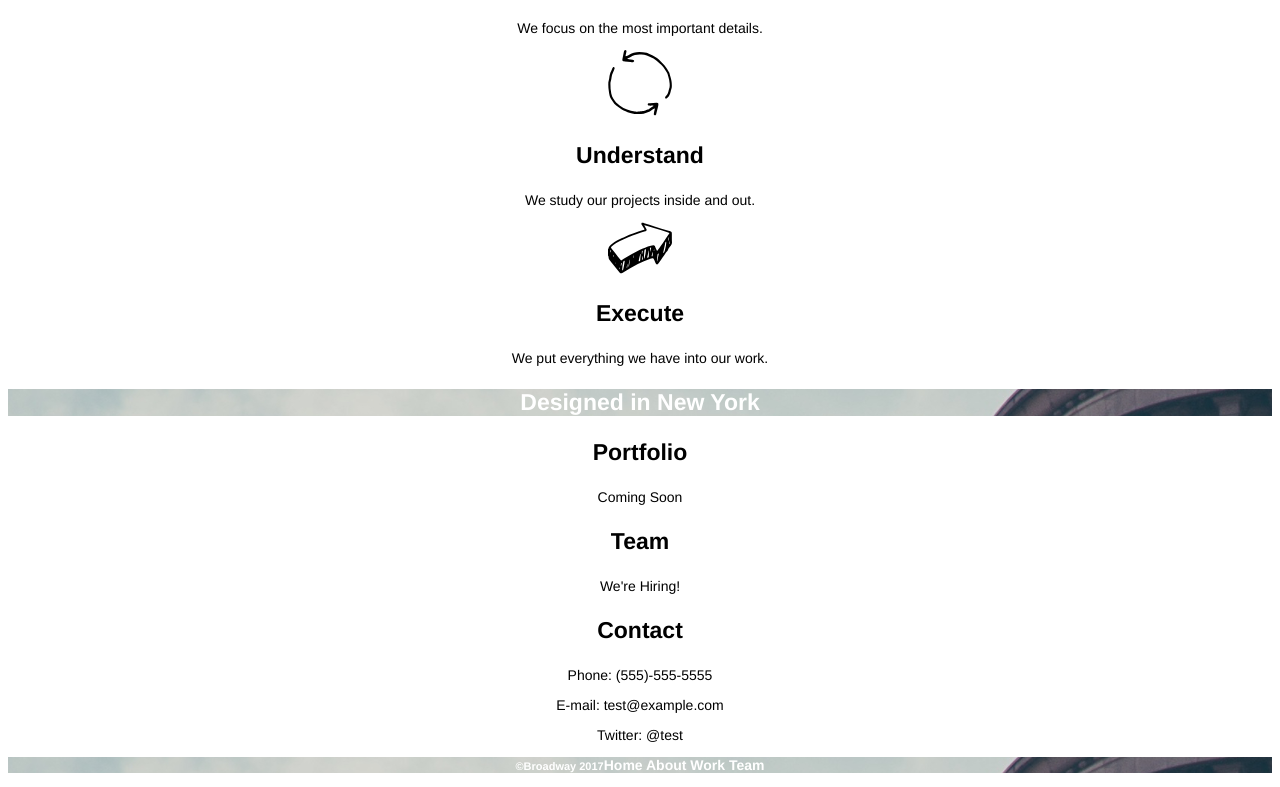
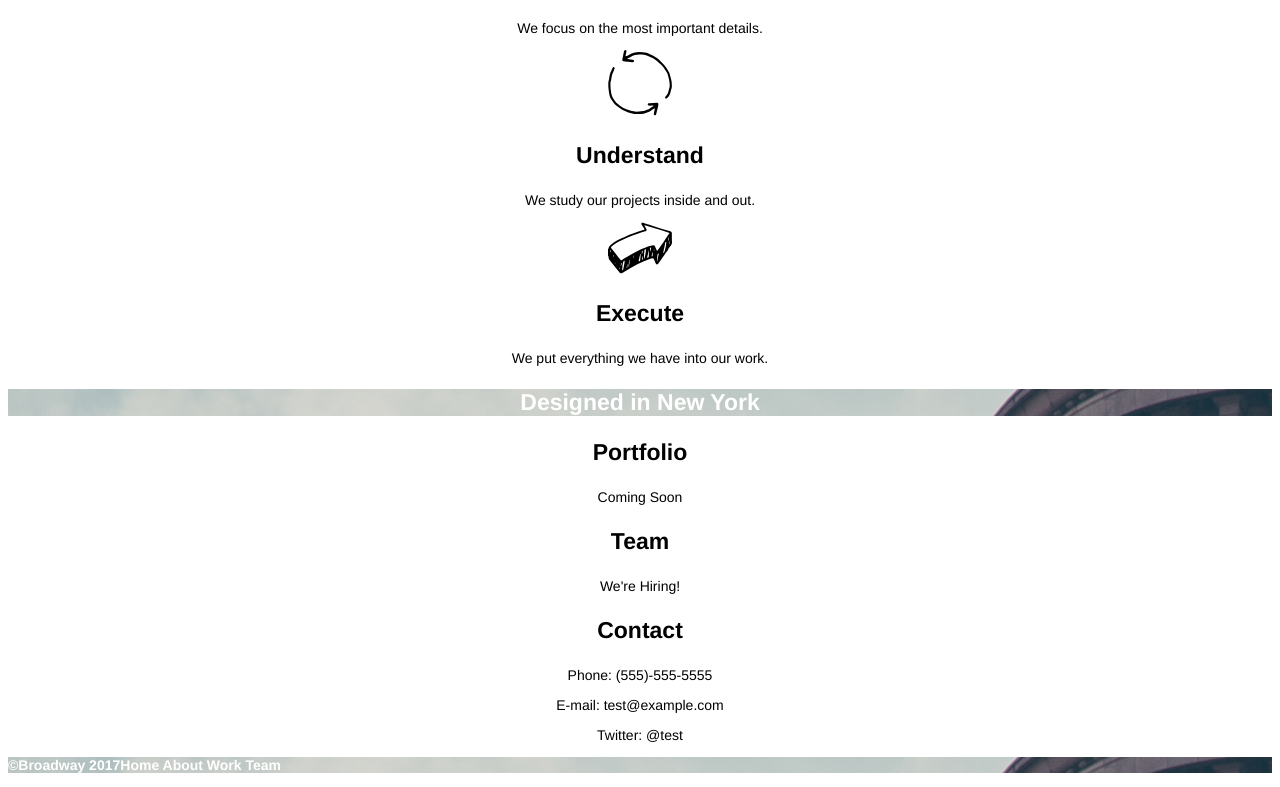
Before and after one commit to sbpowers/broadway, a plain HTML site: page index.html in a window 1280 px wide. Shown: the part 464-1251 px from the top of the page. Drawn offline with Linux system fonts and the light colour scheme.

Commit message:
moving last line left

```diff
--- a/index.html
+++ b/index.html
@@ -46,8 +46,8 @@
     <p>E-mail: test@example.com</p>
     <p>Twitter: @test</p>
 
-  <div class="banner">
-    <p><span style="font-size:11px">©Broadway 2017</span>Home About Work Team</p>
+  <div class="footer">
+    <p><span style="font-size:11px text-align:left">©Broadway 2017</span>Home About Work Team</p>
   </div>
   </body>
 </html>
--- a/resources/css/style.css
+++ b/resources/css/style.css
@@ -16,6 +16,13 @@ body{
 
 .banner {
   text-align: center;
+  font-weight: bold;
+  color: white;
+  background-image: url("../images/the-flatiron-building.png");
+}
+
+.footer {
+  text-align: left;
   font-weight: bold;
   color: white;
   background-image: url("../images/the-flatiron-building.png");
```
